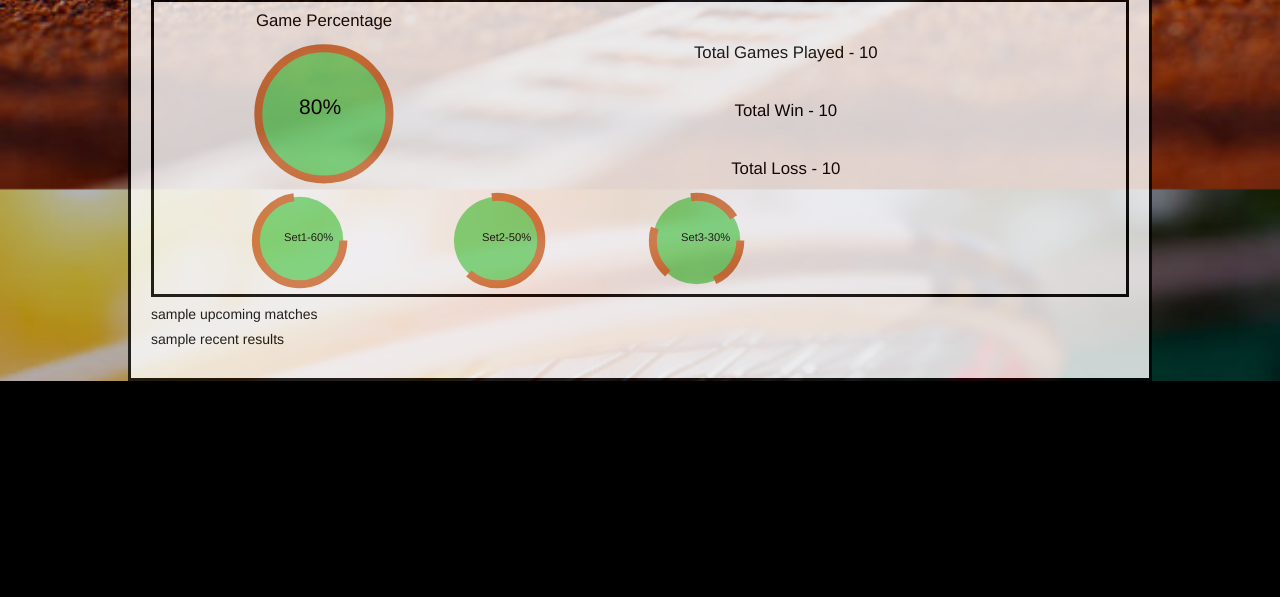
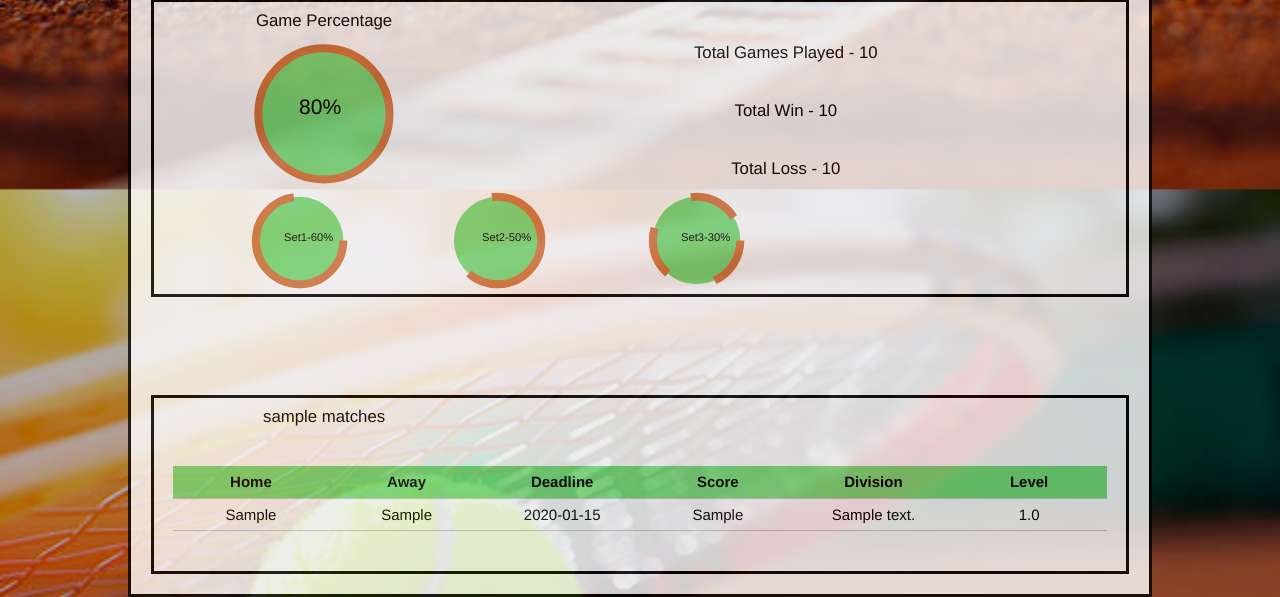
Before and after one commit to HarshaNyshadham/KTL, a Flask app: page / in a window 1280 px wide. Shown: the part 664-1261 px from the top of the page. Before the commit the page ends 1045 px from the top, so only its background shows below. Run offline with Flask 2, Linux system fonts and the light colour scheme; a user stored in the database is signed in; tables that the repository leaves empty hold one stand-in row (values such as "Sample post"); some libraries are stand-ins or nearby versions.

Commit message:
home page update

```diff
--- a/source/routes.py
+++ b/source/routes.py
@@ -16,6 +16,10 @@ EXCEL_PATH='/home/Harshanand/mysite/uploads/'
 @app.route('/')
 @app.route('/index')
 def index():
+  if current_user.is_authenticated:
+    return render_template("home.html",data=current_user,tabledata=score.query.filter((or_(score.player_id1==current_user.firstName,
+                                                                                          score.player_id2==current_user.firstName))).order_by(score.deadline).all())
+  else:
     return render_template("home.html",data=current_user)
 
 # # @app.route('/admin')
@@ -251,8 +255,13 @@ def upload():
 @app.route('/deleteDB')
 def deleteDB():
   db.session.query(score).delete()
-  db.session.query(user).delete()
-  db.session.add(user(firstName='uno'))
+#   db.session.query(user).delete()
+#  db.session.add(user(firstName='uno'))
   db.session.commit()
 
   return redirect(url_for('schedule'))
+
+# @app.route('/playerSchedule',methods=['GET', 'POST'])
+# def playerSchedule():
+#   var =request.args.get('playername')
+#   return redirect(url_for(PointTable))
--- a/source/templates/home.html
+++ b/source/templates/home.html
@@ -68,13 +68,45 @@
 
     </div>
 
-    <div class="playerUpcoming">
-    <h5>{{ data.username }} upcoming matches</h5>
+    <div class="WinPercentage">
+    <h5>{{ data.username }} matches</h5>
+
+
+          <table class="dataframe">
+         <thead>
+            <tr>
+               <th>Home</th>
+               <th>Away</th>
+               <th>Deadline</th>
+               <th >Score</th>
+               <th>Division</th>
+               <th>Level</th>
+            </tr>
+         </thead>
+
+         <tbody>
+            {% for entry in tabledata %}
+               <tr>
+                  <td>{{ entry.player_id1 }}</td>
+                  <td>{{ entry.player_id2 }}</td>
+                  <td>{{ entry.deadline }}</td>
+
+                  <td>{{ entry.score }}</td>
+
+                  <td>{{ entry.division }}</td>
+                  <td>{{ entry.level }}</td>
+               </tr>
+            {% endfor %}
+         </tbody>
+      </table>
+
+
+
+
+
     </div>
 
-    <div class="playerRecent">
-    <h5>{{ data.username }} recent results </h5>
-    </div>
+
     {% endif %}
 
 
```
